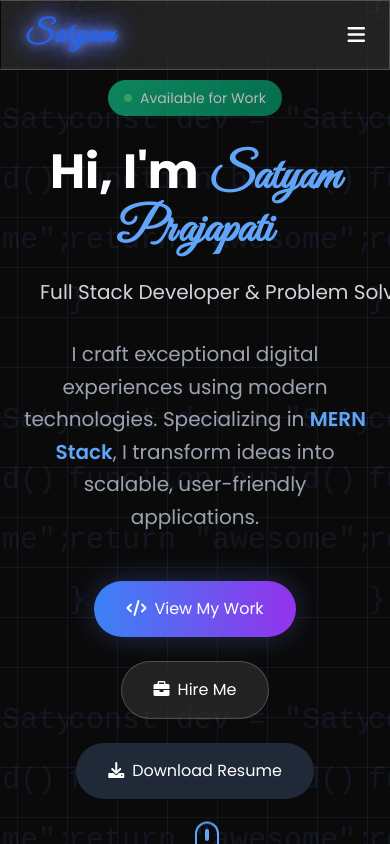
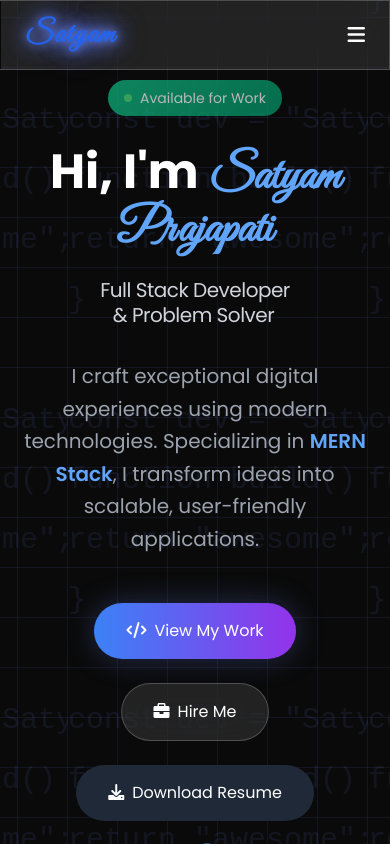
Before and after one commit to satyam0777/Portfolio, a React (Vite) app in the folder satyam-portfolio/: page / in a window 390 px wide. Shown: the top 844 px of the page. Built offline with nearby package versions, Linux system fonts and the light colour scheme.

Commit message:
chnge the responsive in two line for mobile

```diff
--- a/satyam-portfolio/src/components/Hero.jsx
+++ b/satyam-portfolio/src/components/Hero.jsx
@@ -103,11 +103,12 @@ const Hero = () => (
     {/* <div className="text-2xl md:text-3xl mb-8 text-gray-300">
       <span className="typing-animation">Full Stack Developer & Problem Solver</span>
     </div> */}
-    <div className="text-xl sm:text-lg md:text-3xl mb-8 text-gray-300 text-center px-4 break-words">
+  <div className="text-center px-4 text-xl sm:text-2xl md:text-3xl mb-8 text-gray-300 leading-tight tracking-tight">
   <span className="typing-animation">
-    Full Stack Developer & Problem Solver
+    Full Stack Developer <br className="block md:hidden" /> & Problem Solver
   </span>
 </div>
+
 
 
 
```
